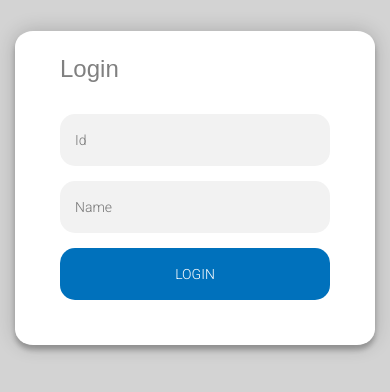
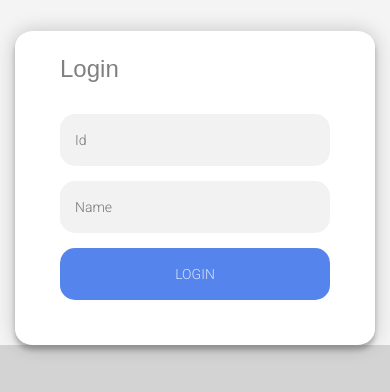
Before and after one commit to kakarlasaiteja/TaskManager, a React (Create React App) app: page / in a window 390 px wide. Shown: the top 392 px of the page. Built offline with nearby package versions, Linux system fonts and the light colour scheme.

Commit message:
design change

```diff
--- a/src/App.css
+++ b/src/App.css
@@ -1,5 +1,6 @@
 .App {
   text-align: center;
+  background-color: #f4f4f4;
 }
 
 .App-logo {
--- a/src/app/components/dashboard/appHeader/appHeader.css
+++ b/src/app/components/dashboard/appHeader/appHeader.css
@@ -9,6 +9,7 @@
     font-size: 30px;
     color: gray;
     font-weight: 500;
+    box-shadow: 0 1px 3px 2px rgba(0, 0, 0, 0.15);
 }
 
 img {
--- a/src/app/components/dashboard/infoCards/infoCards.css
+++ b/src/app/components/dashboard/infoCards/infoCards.css
@@ -23,7 +23,7 @@
 
 .newTaskButton {
   outline: 0;
-  background-color: #0071bc ;
+  background-color: #5484ec ;
   width: 100%;
   border: 0;
   padding: 15px 20px;
@@ -37,7 +37,7 @@
 
 .noTaskText {
     font-size: 30px;
-    color: #0071bc;
+    color: #5484ec;
     width: 100%;
     margin-bottom: 10px;
 }
@@ -63,7 +63,7 @@
 
 .tasksCompleted {
     font-size: 100px;
-    color: #0071bc;
+    color: #5484ec;
     font-weight: 400;
 }
 
--- a/src/app/components/dashboard/infoCards/infoCards.js
+++ b/src/app/components/dashboard/infoCards/infoCards.js
@@ -11,7 +11,7 @@ import { changeNewTaskDialog } from "../../../../lib/store/tasks/actions";
 
 import './infoCards.css'
 
-const COLORS = ['#0071bc', '#e9eef7'];
+const COLORS = ['#5484ec', '#e9eef7'];
 
 class Infocards extends Component {
   constructor(props) {
--- a/src/app/components/dashboard/tasks/tasks.css
+++ b/src/app/components/dashboard/tasks/tasks.css
@@ -24,11 +24,11 @@ button {
 
 .newTaskButton {
   outline: 0;
-  background-color: #0071bc;
+  background-color: #5484ec;
   width: 100%;
   border: 0;
   padding: 15px 20px;
-  color: #FFFFFF;
+  color: #d8e3f9;
   font-size: 20px;
   -webkit-transition: all 0.3 ease;
   transition: all 0.3 ease;
@@ -81,7 +81,7 @@ button {
 
 .ant-checkbox-wrapper span {
   font-size: 25px;
-  color: #0071bc;
+  color: #5484ec;
   font-weight: 400;
   padding: 5px;
 }
--- a/src/app/components/login/Login.css
+++ b/src/app/components/login/Login.css
@@ -1,7 +1,8 @@
 @import url(https://fonts.googleapis.com/css?family=Roboto:300);
 
 .login-page {
-  width: 360px;
+  width: 30%;
+
   padding: 8% 0 0;
   margin: auto;
 }
@@ -64,8 +65,14 @@ margin-bottom: 26px;
 }
 
 body {
-  background-color: #cbd3d2;
+  background-color: #f4f4f4;
   font-family: "Roboto", sans-serif;
   -webkit-font-smoothing: antialiased;
   -moz-osx-font-smoothing: grayscale;
 }
+
+@media screen and (max-width: 620px) {
+  .login-page {
+    width: 95%;
+  }
+}
--- a/src/app/components/login/Login.js
+++ b/src/app/components/login/Login.js
@@ -13,11 +13,11 @@ const StyledButton = styled.button`
   font-family: "Roboto", sans-serif;
   text-transform: uppercase;
   outline: 0;
-  background-color: #0071bc ;
+  background-color: #5484ec ;
   width: 100%;
   border: 0;
   padding: 15px;
-  color: #FFFFFF;
+  color: #d8e3f9;
   font-size: 14px;
   -webkit-transition: all 0.3 ease;
   transition: all 0.3 ease;
--- a/src/app/components/newTask/newTask.css
+++ b/src/app/components/newTask/newTask.css
@@ -40,11 +40,11 @@
 
 .newTaskButton {
     outline: 0;
-    background-color: #0071bc ;
+    background-color: #5484ec ;
     width: 100%;
     border: 0;
     padding: 15px 20px;
-    color: #FFFFFF;
+    color: #d8e3f9;
     font-size: 20px;
     -webkit-transition: all 0.3 ease;
     transition: all 0.3 ease;
```
